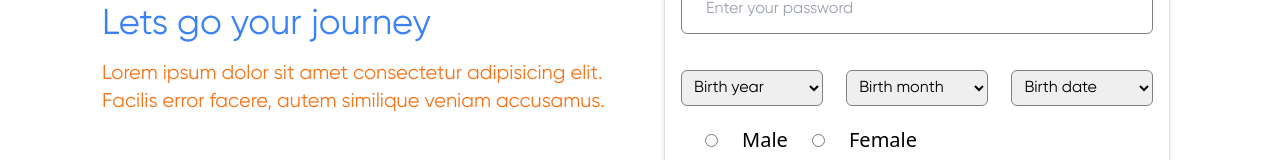
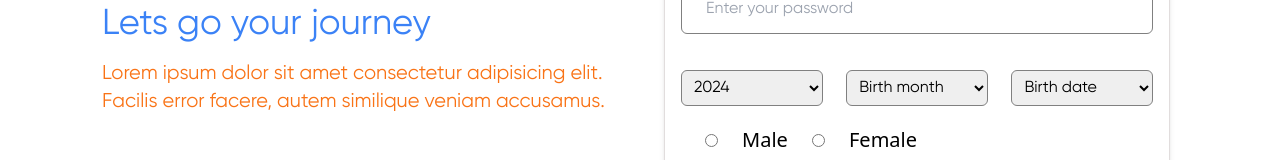
Before and after one commit to mnosumon/redux-authentication-pratice, a React (Vite) app: page / in a window 1280 px wide. Shown: the part 311-471 px from the top of the page. Built offline with nearby package versions, Linux system fonts and the light colour scheme.

Commit message:
Date of birth validation running

```diff
--- a/src/components/registration/RegisterFrom.jsx
+++ b/src/components/registration/RegisterFrom.jsx
@@ -9,9 +9,9 @@ let initialState = {
     lastName: "",
     email: "",
     password: "",
-    birthYear: " ",
-    birthMonth: " ",
-    birthDate: " ",
+    birthYear: new Date().getFullYear(),
+    birthMonth: new Date().getDate(),
+    birthDate: new Date().getDate(),
     gender: "",
 }
 
@@ -24,9 +24,16 @@ const RegisterFrom = () => {
         }
     })
     let {errors, touched} = formik
-    let years = Array.from(new Array(105),
-    (val, index)=> formik.values.birthYear - index)
-    console.log(years)
+
+    let storeBirthYear = new Date().getFullYear()
+    let years = Array.from(new Array(105), (val, index)=> storeBirthYear - index)
+    let month = Array.from(new Array(12), (val, index)=> 1 + index)
+    console.log(years);
+
+
+    // let years = Array.from(new Array(105),
+    // (val, index)=> formik.values.birthYear - index)
+    // console.log(years)
 
   return (
     <div>
@@ -61,15 +68,19 @@ const RegisterFrom = () => {
                 <div className="flex justify-between font-gilroyRegular">
                     <select onChange={formik.handleChange} onBlur={formik.handleBlur} autoComplete='off' value={formik.values.birthYear} name='birthYear' className='border rounded-md border-lineColor w-[30%] outline-none p-2'>
                         <option>Birth year</option>
-                        <option>255</option>
-                        <option>258</option>
-                        <option>256</option>
+                        {
+                            years.map((item, index)=>(
+                                <option key={index}>{item}</option>
+                            ))
+                        }
                     </select>
                     <select onChange={formik.handleChange} autoComplete='off' onBlur={formik.handleBlur} value={formik.values.birthMonth}  name="birthMonth"  className='border rounded-md border-lineColor w-[30%] outline-none p-2'>
                         <option>Birth month</option>
-                        <option>255</option>
-                        <option>258</option>
-                        <option>256</option>
+                        {
+                            month.map((item, index)=>(
+                                <option key={index}>{item}</option>
+                            ))
+                        }
                     </select>
                     <select onChange={formik.handleChange} autoComplete='off' onBlur={formik.handleBlur} value={formik.values.birthDate}  name="birthDate"  className='border rounded-md border-lineColor w-[30%] outline-none p-2'>
                         <option>Birth date</option>
```
